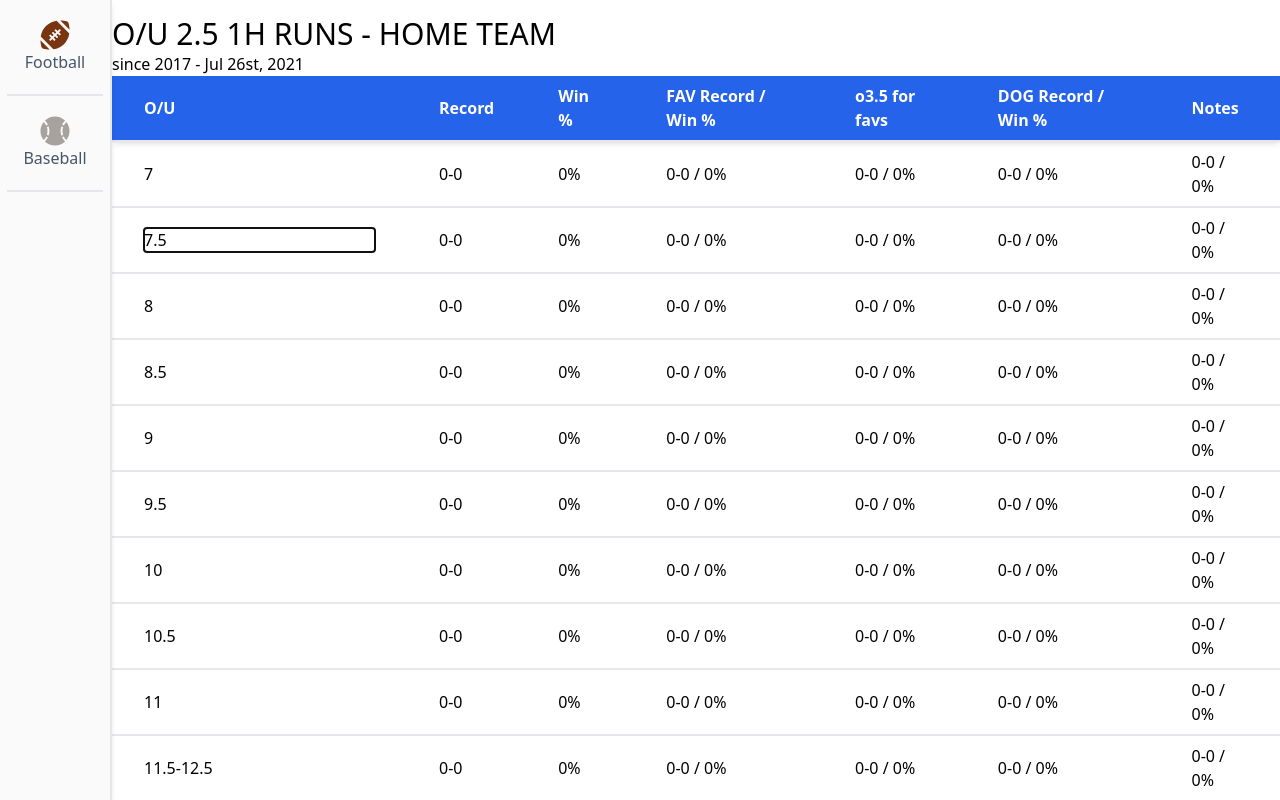
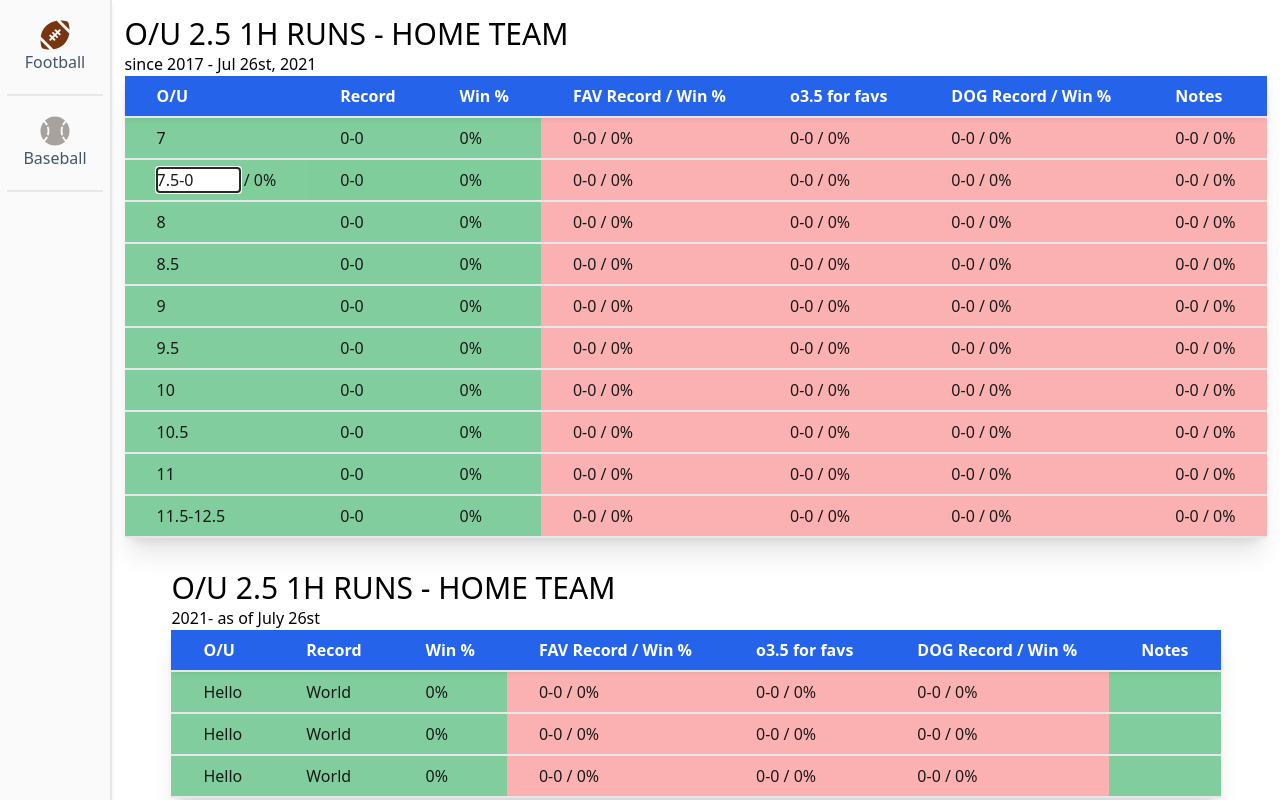
Before and after one commit to devin-gar47/model-portal, a Next.js app: page / in a window 1280 px wide. Both pictures are taken after a click on the element "7.5". Shown: the top 800 px of the page. Built offline with nearby package versions, Linux system fonts and the light colour scheme.

Commit message:
Cells change background depending on percentage

```diff
--- a/src/components/App.tsx
+++ b/src/components/App.tsx
@@ -1,5 +1,5 @@
 import React, { useMemo } from 'react'
-import { ColumnType, DataType } from '../../utils/types/types'
+import { ColumnType, DataType } from '../utils/types/types'
 import SideNav from './SideNav'
 import SportsTable from './SportsTable'
 import { Column } from 'react-table'
--- a/src/components/SportsTable.tsx
+++ b/src/components/SportsTable.tsx
@@ -1,6 +1,7 @@
 import React from 'react'
 import { Column, useTable } from 'react-table'
-import { ColumnType } from '../../utils/types/types'
+import { getCellBackgroundColor } from '../utils/table'
+import { ColumnType } from '../utils/types/types'
 import EditableCell from './table/EditableCell'
 
 interface Props {
@@ -61,7 +62,14 @@ const SportsTable: React.FC<Props> = ({ columns, data, name, timeline }) => {
                                         row.cells.map((cell) => {
                                             // Apply the cell props
                                             return (
-                                                <td {...cell.getCellProps()} className="px-8 py-2">
+                                                <td
+                                                    {...cell.getCellProps()}
+                                                    className={`px-8 py-2`}
+                                                    style={{
+                                                        backgroundColor: `rgba(${getCellBackgroundColor(cell)}, 0.6)`,
+                                                        opacity: 0.9,
+                                                    }}
+                                                >
                                                     {
                                                         // Render the cell contents
                                                         cell.render('Cell')
--- a/src/components/table/EditValue.tsx
+++ b/src/components/table/EditValue.tsx
@@ -1,3 +1,4 @@
+import { divide } from 'ramda'
 import React, { ChangeEvent, FormEvent, useEffect, useRef, useState } from 'react'
 import { useAppDispatch } from '../../redux/hooks'
 import { updateData } from '../../redux/reducers/baseballHomeNonDivision2017'
@@ -10,33 +11,53 @@ interface Props {
 }
 
 const EditValue: React.FC<Props> = ({ initialValue, rowIndex, columnID, setIsEditModeActive }) => {
-    const ref = useRef<HTMLInputElement>(null)
+    const recordRef = useRef<HTMLInputElement>(null)
     const [value, setValue] = useState<string>(initialValue)
+    const recordInfoArr = value.split('/')
+    const readOnlyPercentage = recordInfoArr[1] ? recordInfoArr[1].trim() : '0%'
+    const recordArr = recordInfoArr[0].split('-')
+    const winNum = recordArr[0] ? recordArr[0].trim() : '0'
+    const lossNum = recordArr[1] ? recordArr[1].trim() : '0'
+    const [record, setRecord] = useState<string>(winNum + '-' + lossNum)
     const dispatch = useAppDispatch()
 
     const handleChange = (e: ChangeEvent<HTMLInputElement>) => {
         e.preventDefault()
-        setValue(e.target.value)
+        setRecord(e.target.value)
     }
 
     const onSubmit = (e: FormEvent) => {
         e.preventDefault()
+        const recordArr = record.split('-')
+        const winNum = parseInt(recordArr[0])
+        const lossNum = parseInt(recordArr[1])
+        const percentage = divide(winNum, winNum + lossNum) * 100
+        console.log(winNum, lossNum)
+        const finalString = `${winNum}-${lossNum} / ${percentage.toFixed()}%`
+        console.log(`string: ${finalString}`)
         const cellInfo = {
             rowIndex,
             columnID,
-            value,
+            value: finalString,
         }
         dispatch(updateData(cellInfo))
         setIsEditModeActive(false)
     }
 
     useEffect(() => {
-        ref?.current?.focus?.()
-    }, [ref])
+        recordRef?.current?.focus?.()
+    }, [recordRef])
 
     return (
         <form onSubmit={(e) => onSubmit(e)}>
-            <input value={value} ref={ref} onChange={(e) => handleChange(e)} onBlur={(e) => onSubmit(e)} />
+            <input
+                value={record}
+                ref={recordRef}
+                onBlur={(e) => onSubmit(e)}
+                onChange={(e) => handleChange(e)}
+                size={4}
+            />{' '}
+            <span>/ {readOnlyPercentage}</span>
         </form>
     )
 }
--- a/src/redux/actions/actionCreators.ts
+++ b/src/redux/actions/actionCreators.ts
@@ -1,5 +1,5 @@
 import { Action } from '@reduxjs/toolkit'
-import { DataType } from '../../../utils/types/types'
+import { DataType } from '../../utils/types/types'
 import * as actionTypes from './actionTypes'
 
 function updateTable(data: DataType) {
--- a/src/redux/initialState.ts
+++ b/src/redux/initialState.ts
@@ -1,4 +1,4 @@
-import { DataType } from '../../utils/types/types'
+import { DataType } from '../utils/types/types'
 
 const initialState: DataType[] = [
     {
--- a/src/redux/reducers/baseballHomeNonDivision2017.ts
+++ b/src/redux/reducers/baseballHomeNonDivision2017.ts
@@ -1,6 +1,6 @@
 import { Action, AnyAction, createSlice, PayloadAction } from '@reduxjs/toolkit'
 import { clone } from 'ramda'
-import { DataType } from '../../../utils/types/types'
+import { DataType } from '../../utils/types/types'
 import { initialState } from '../initialState'
 
 interface payloadData {
--- /dev/null
+++ b/src/utils/table.tsx
@@ -0,0 +1,9 @@
+const getCellBackgroundColor = (cell: any): string => {
+    const percentage = parseInt(cell?.value?.split('/')[1]?.split('%')[0])
+    if (percentage <= 44) return '248, 113, 113'
+    else if (percentage >= 45 && percentage <= 49) {
+        return '253, 224, 71'
+    } else return '22, 163, 74'
+}
+
+export { getCellBackgroundColor }
--- a/utils/types/types.tsx
+++ b/src/utils/types/types.tsx
@@ -9,7 +9,6 @@ interface DataType {
     dogRecord: string
     notes: string
 }
-;[]
 
 interface ColumnType {
     ou: string
```
Also changed, not shown: 1 other file (tests, documents, lock files or other folders).
